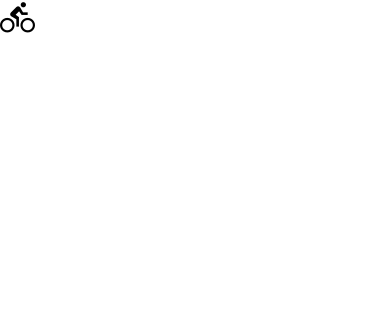
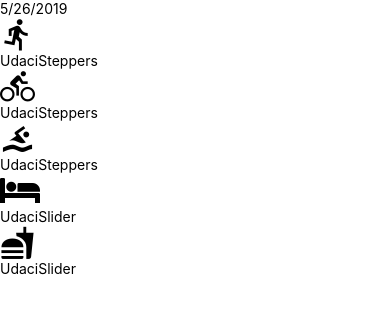
Before and after one commit to eroncastro/UdaciFitness, a React Native app: screen / in a window 390 px wide. Shown: the top 314 px of the page. Built offline with nearby package versions, Linux system fonts and the light colour scheme.

Commit message:
Added Date and increment components

```diff
--- a/components/AddEntry.js
+++ b/components/AddEntry.js
@@ -1,12 +1,74 @@
 import React from 'react';
 import { View, Text } from 'react-native';
+
 import { getMetricsMetaInfo } from '../utils/helpers';
+import DateHeader from './DateHeader';
+import UdaciSlider from './UdaciSlider';
+import UdaciSteppers from './UdaciSteppers';
 
 export default class AddEntry extends React.Component {
+  constructor(props) {
+    super(props);
+
+    this.state = {
+      run: 0,
+      bike: 0,
+      swim: 0,
+      sleep: 0,
+      eat: 0
+    };
+  }
+
+  increment(metric) {
+    const { max, step } = getMetricsMetaInfo(metric);
+
+    this.setState((state) => {
+      return { [metric]: Math.max(state[metric] + step, max) };
+    });
+  }
+
+  decrement(metric) {
+    const { step } = getMetricsMetaInfo(metric);
+
+    this.setState((state) => {
+      return { [metric]: Math.min(state[metric] - step, 0) };
+    });
+  }
+
+  slide(metric, value) {
+    return this.setState({ [metric]: value });
+  }
+
   render() {
+    const metaInfo = getMetricsMetaInfo();
+
     return (
       <View>
-        {getMetricsMetaInfo('bike').getIcon()}
+        <DateHeader date={(new Date()).toLocaleDateString()} />
+        {Object.keys(metaInfo).map((key, index) => {
+          const { getIcon, type, ...rest } = metaInfo[key];
+          const value = this.state[key];
+
+          return (
+            <View key={index}>
+              {getIcon()}
+              {
+                type === 'slider'
+                  ? <UdaciSlider
+                      value={value}
+                      onChange={value => this.slide(key, value)}
+                      {...rest}
+                    />
+                  : <UdaciSteppers
+                      value={value}
+                      onIncrement={() => this.increment(key)}
+                      onDecrement={() => this.decrement(key)}
+                      {...rest}
+                    />
+              }
+            </View>
+          );
+        })}
       </View>
     );
   }
--- /dev/null
+++ b/components/DateHeader.js
@@ -0,0 +1,10 @@
+import React from 'react';
+import { Text, View } from 'react-native';
+
+export default function DateHeader({ date }) {
+  return (
+    <Text>
+      {date}
+    </Text>
+  );
+}
--- /dev/null
+++ b/components/UdaciSlider.js
@@ -0,0 +1,10 @@
+import React from 'react';
+import { View, Text } from 'react-native';
+
+export default function UdaciSlider() {
+  return (
+    <View>
+      <Text>UdaciSlider</Text>
+    </View>
+  );
+}
--- /dev/null
+++ b/components/UdaciSteppers.js
@@ -0,0 +1,10 @@
+import React from 'react';
+import { View, Text } from 'react-native';
+
+export default function UdaciSteppers() {
+  return (
+    <View>
+      <Text>UdaciSteppers</Text>
+    </View>
+  );
+}
```
